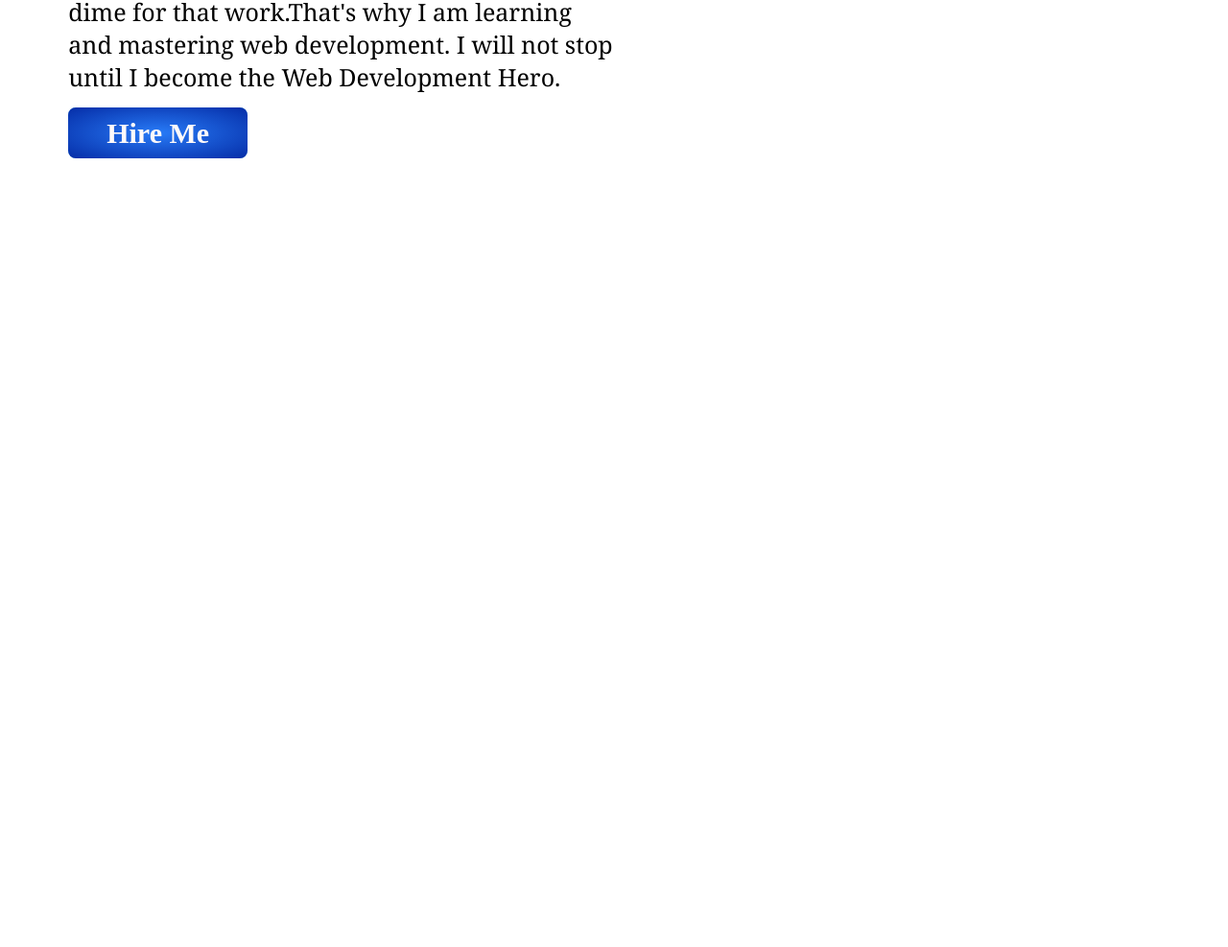
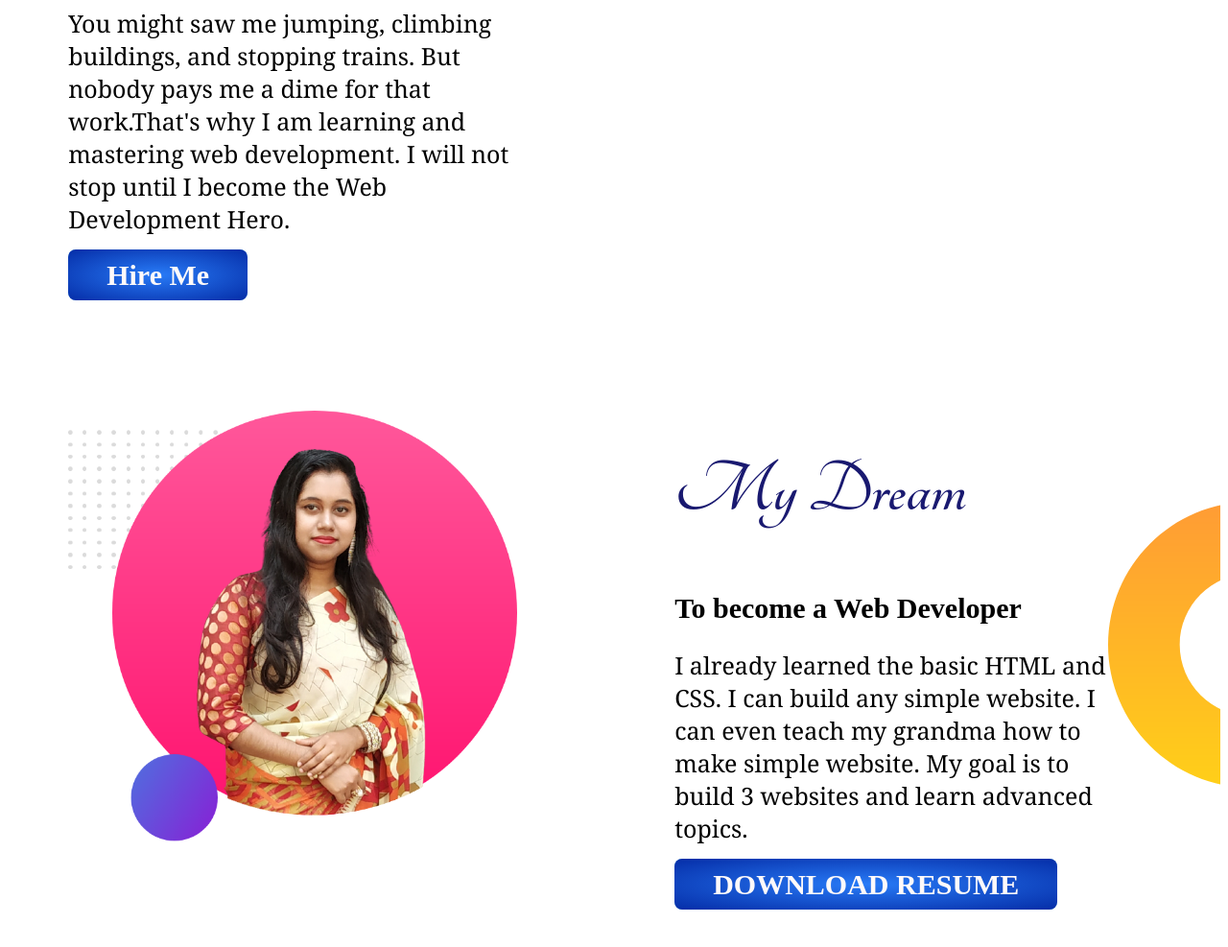
Before and after one commit to SanzidaTrisha01/Developer-Portfolio, a plain HTML site: page index.html in a window 1280 px wide. Shown: the part 499-1486 px from the top of the page at 96% size. Before the commit the page ends 800 px from the top, so only its background shows below. Drawn offline with Linux system fonts and the light colour scheme.

Commit message:
3rd commit

```diff
--- a/index.html
+++ b/index.html
@@ -27,6 +27,18 @@
             <img src="images/my-bgt.png" alt="">
         </div>
     </section>
+    <section class="midium">
+        <div class="half-wd">
+            <img src="images/tr1.png" alt="">
+        </div>
+        <div class="half-wd">
+            <h1 class="mid">My Dream</h1>
+            <h2>To become a Web Developer</h2>
+            <p> I already learned the basic HTML and CSS. I can build any simple website. I can even teach my grandma
+                how to make simple website. My goal is to build 3 websites and learn advanced topics.</p>
+            <a class="button" target="_blank" href="">DOWNLOAD RESUME</a>
+        </div>
+    </section>
 </body>
 
 </html>
--- a/style.css
+++ b/style.css
@@ -19,14 +19,16 @@ p{
 }
 section{
     display: flex;
+    margin-bottom: 100px;
 }
 .half-wd img{
-    width: 80%;
+    width: 100%;
     padding-top: 5%;
 }
 .half-wd{
     width: 50%;
     padding-left: 5%;
+    padding-right: 8%;
 }
 .button{
     text-decoration: none;
@@ -43,3 +45,8 @@ section{
     background-image: url(images/top-banner.png);
     background-repeat: no-repeat;
 }
+.midium{
+    background-image: url(images/dream-bg.png);
+    background-repeat: no-repeat;
+    background-position: right center;
+}
```
Also changed, not shown: images/t5-removebg-preview.png (added), images/t6.jpg (added), images/t7-removebg-preview.png (added), images/t7.jpg (added), images/template.png (added), images/tr1.png (added), 8 other files.
